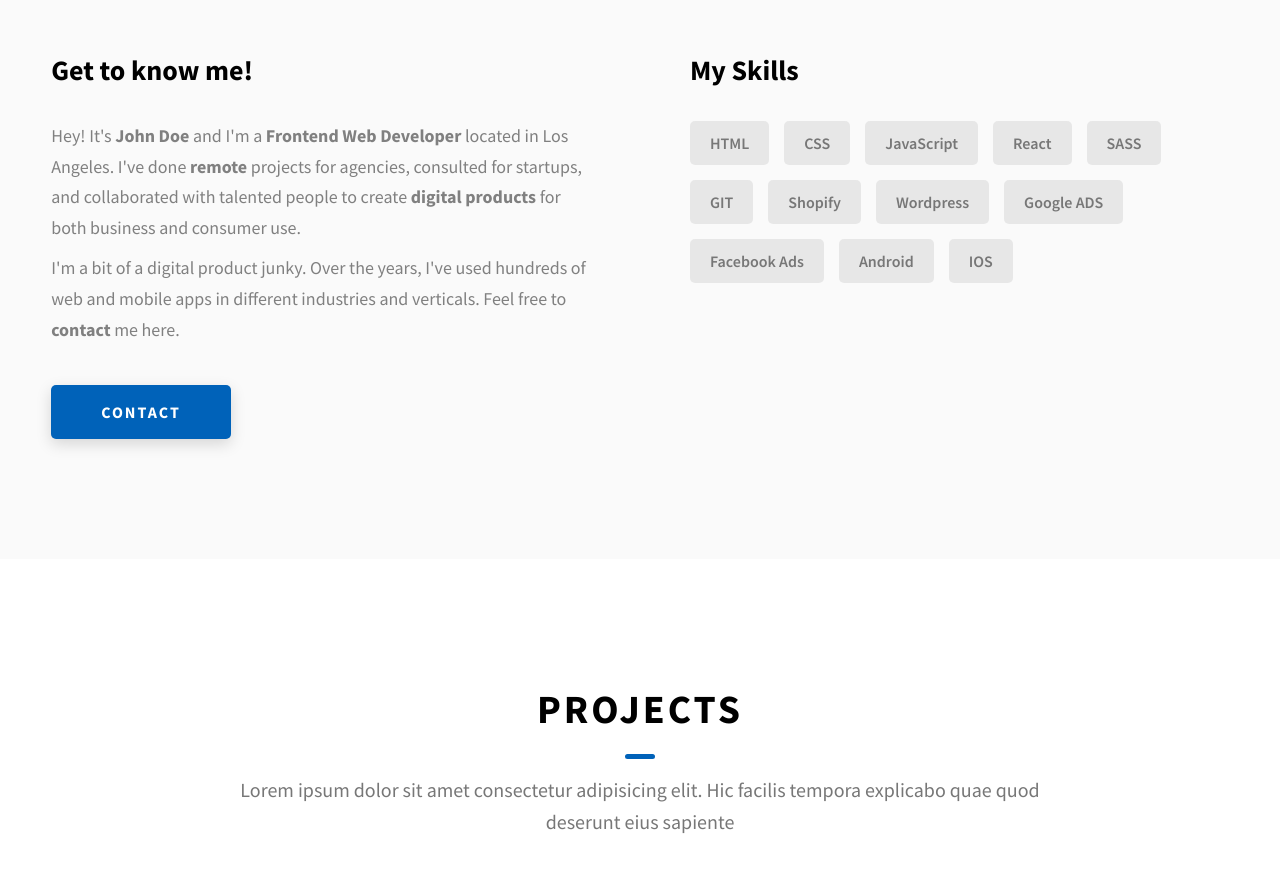
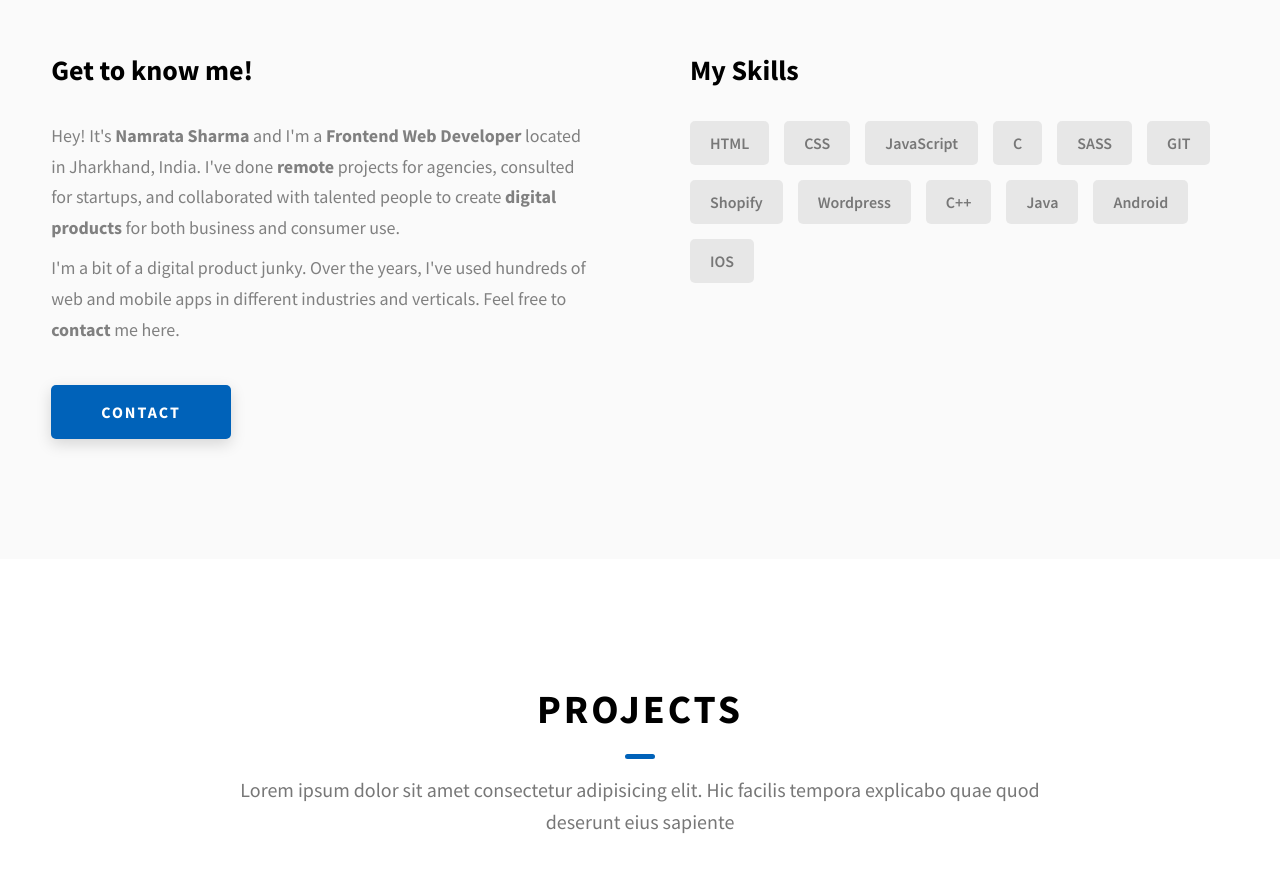
Before and after one commit to namrata4496/Portfolio, a website: page index.html in a window 1280 px wide. Shown: the part 1120-1991 px from the top of the page. Drawn offline with Linux system fonts and the light colour scheme.

Commit message:
Update index.html

```diff
--- a/index.html
+++ b/index.html
@@ -106,7 +106,7 @@
           </a>
         </div>
         <div class="home-hero__social">
-          <a href="#" class="home-hero__social-icon-link">
+          <a href="https://github.com/namrata4496" class="home-hero__social-icon-link">
             <img
               src="./assets/png/github-ico.png"
               alt="icon"
@@ -164,9 +164,9 @@
             <div class="about__content-details">
               <p class="about__content-details-para">
                 Hey! It's
-                <strong>John Doe</strong>
+                <strong>Namrata Sharma</strong>
                 and I'm a <strong> Frontend Web Developer </strong> located in
-                Los Angeles. I've done
+                Jharkhand, India. I've done
                 <strong> remote </strong>
                 projects for agencies, consulted for startups, and collaborated
                 with talented people to create
@@ -190,13 +190,13 @@
               <div class="skills__skill">HTML</div>
               <div class="skills__skill">CSS</div>
               <div class="skills__skill">JavaScript</div>
-              <div class="skills__skill">React</div>
+              <div class="skills__skill">C</div>
               <div class="skills__skill">SASS</div>
               <div class="skills__skill">GIT</div>
               <div class="skills__skill">Shopify</div>
               <div class="skills__skill">Wordpress</div>
-              <div class="skills__skill">Google ADS</div>
-              <div class="skills__skill">Facebook Ads</div>
+              <div class="skills__skill">C++</div>
+              <div class="skills__skill">Java</div>
               <div class="skills__skill">Android</div>
               <div class="skills__skill">IOS</div>
             </div>
```
